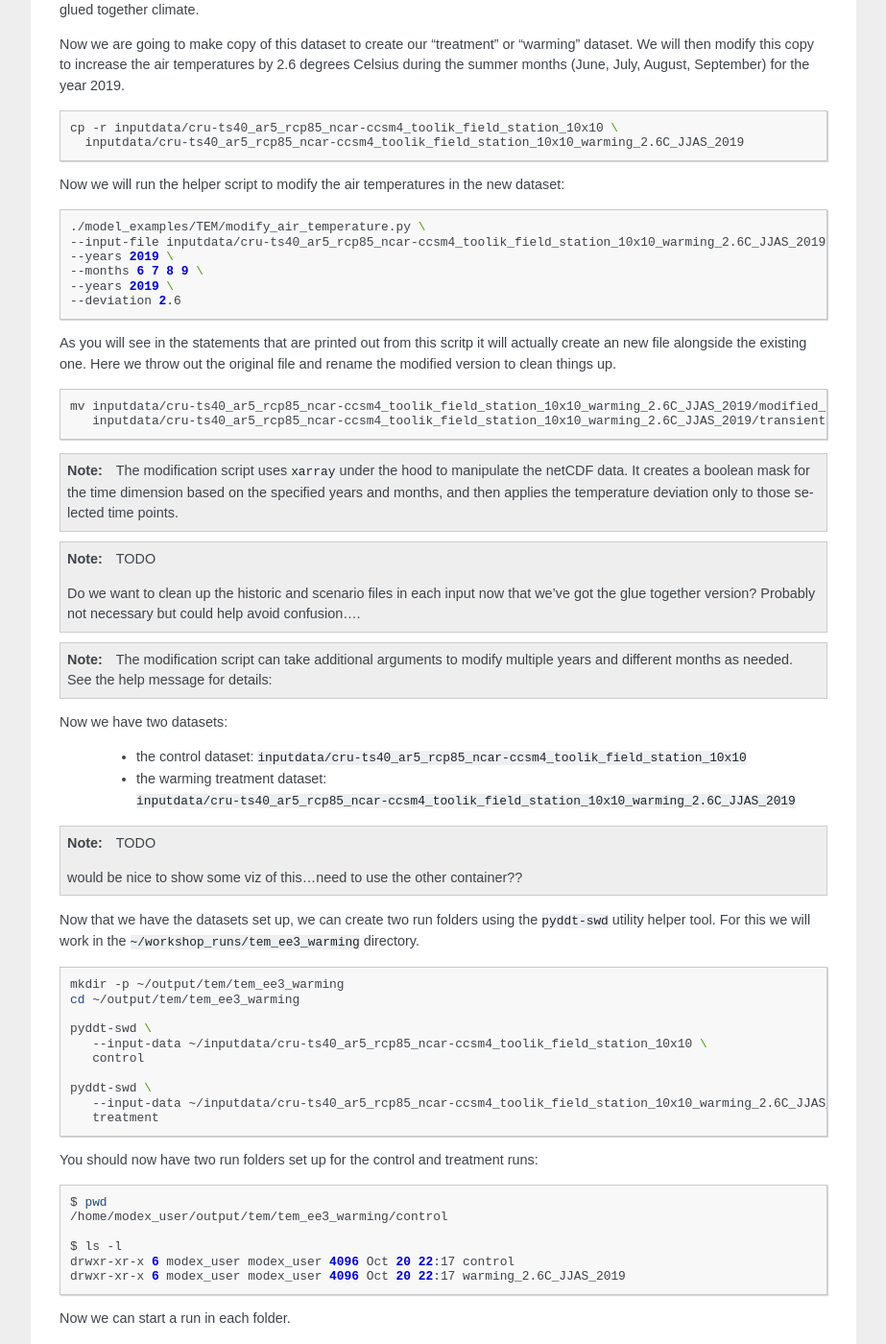
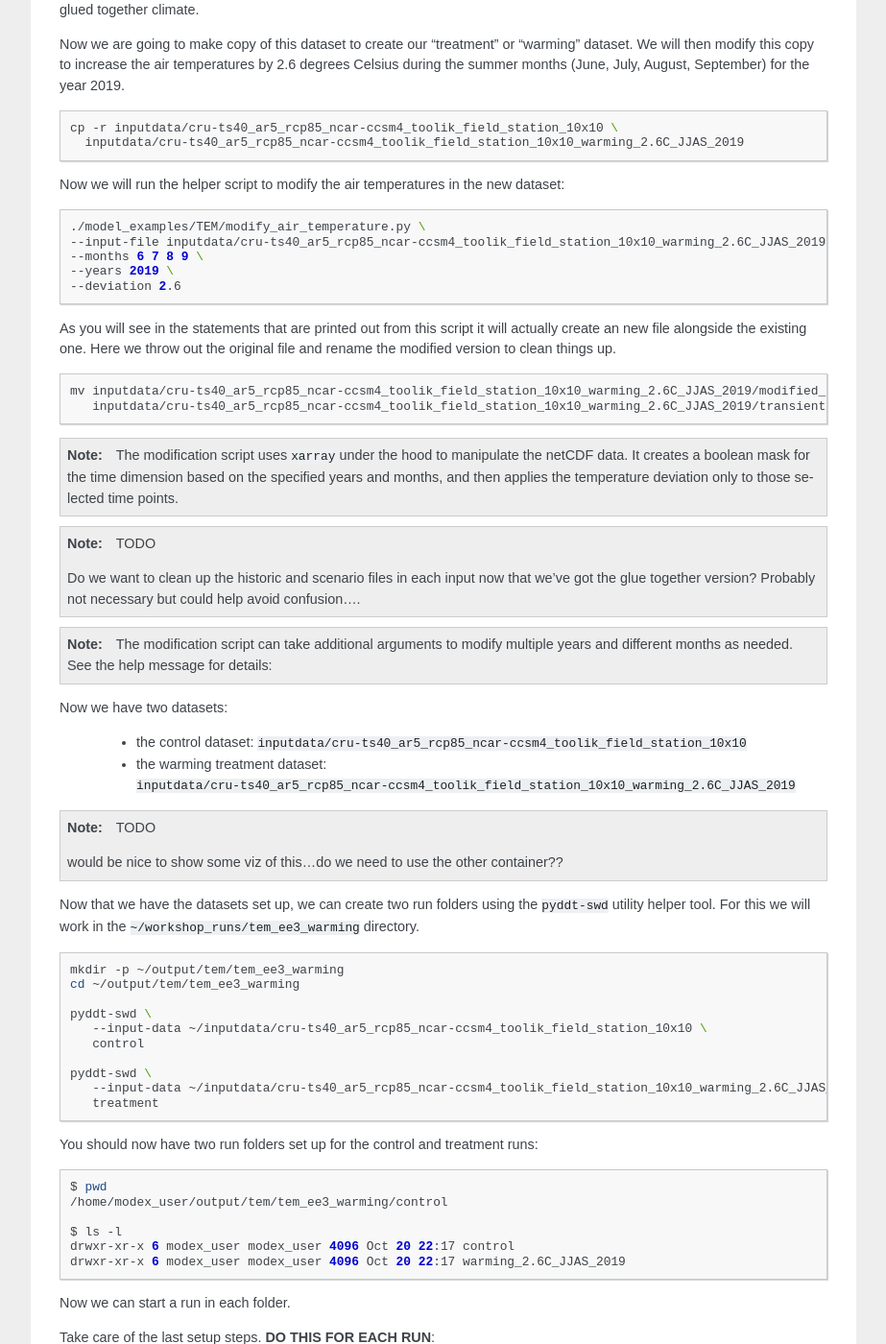
Before and after one commit to jsta/Field-to-Model, a Sphinx documentation site: the page built from docs/source/tem_ee3_warming.rst, in a window 1280 px wide and 1400 px high, scrolled down 1547 px. Shown: the whole window at 96% size, without its empty margins (198-1121 px from the left). Built offline with Sphinx 7.4.7, drawn with Linux system fonts in a browser that asks for light colours; some of the changed text lies outside the part shown.

Commit message:
minor updates to writeup text

```diff
--- a/docs/source/tem_ee3_warming.rst
+++ b/docs/source/tem_ee3_warming.rst
@@ -111,13 +111,12 @@ dataset:
 
    ./model_examples/TEM/modify_air_temperature.py \
    --input-file inputdata/cru-ts40_ar5_rcp85_ncar-ccsm4_toolik_field_station_10x10_warming_2.6C_JJAS_2019/transient-scenario-climate.nc \
-   --years 2019 \
    --months 6 7 8 9 \
    --years 2019 \
    --deviation 2.6
 
 
-As you will see in the statements that are printed out from this scritp it will
+As you will see in the statements that are printed out from this script it will
 actually create an new file alongside the existing one. Here we throw out the original file and rename
 the modified version to clean things up.
 
@@ -151,7 +150,7 @@ Now we have two datasets:
 
 .. note:: TODO
 
-   would be nice to show some viz of this...need to use the other container??
+   would be nice to show some viz of this...do we need to use the other container??
 
 Now that we have the datasets set up, we can create two run folders using the
 :code:`pyddt-swd` utility helper tool. For this we will work in the
```
Also changed, not shown: other parts of docs/source/tem_ee3_warming.rst (+7 -0 lines).
